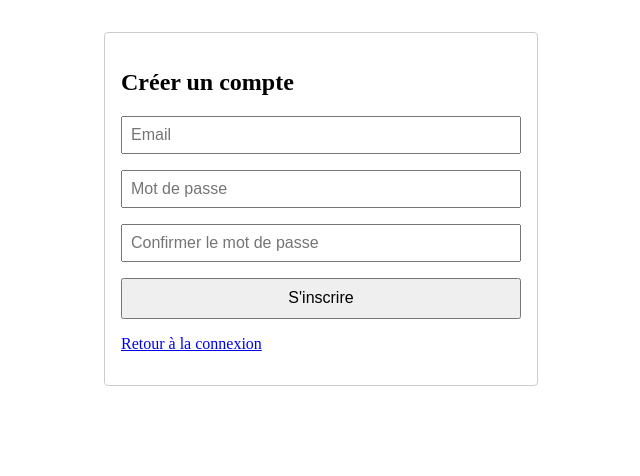
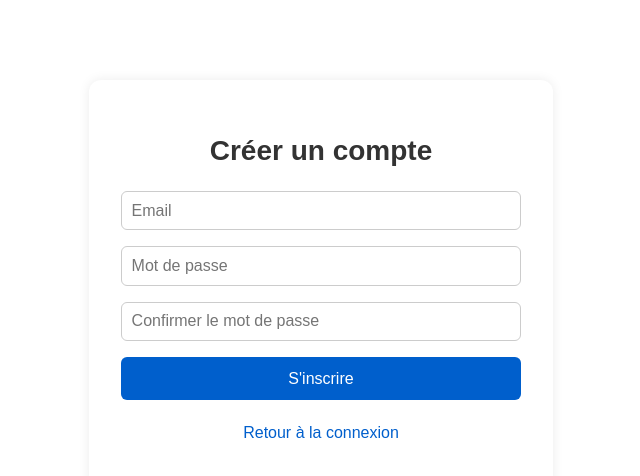
Before and after one commit to Quentin384/FRONTEND-GROUPSMAKER, an Angular app: page /register in a window 1280 px wide. Shown: the top 476 px of the page, without its empty margins (319-959 px from the left). Built offline with nearby package versions, Linux system fonts and the light colour scheme.

Commit message:
New logging and register style

```diff
--- a/src/app/pages/register/register.component.scss
+++ b/src/app/pages/register/register.component.scss
@@ -1,29 +1,88 @@
 .register {
   max-width: 400px;
-  margin: 2rem auto;
-  padding: 1rem;
-  border: 1px solid #ccc;
-  border-radius: 4px;
+  margin: 80px auto;
+  padding: 2rem;
+  border-radius: 12px;
+  background-color: #ffffff;
+  box-shadow: 0 0 12px rgba(0, 0, 0, 0.08);
+  font-family: Arial, sans-serif;
+
+  h2 {
+    text-align: center;
+    margin-bottom: 1.5rem;
+    font-size: 1.75rem;
+    color: #333;
   }
+
   .form {
     display: flex;
     flex-direction: column;
     gap: 1rem;
+
+    input {
+      padding: 0.6rem;
+      border: 1px solid #ccc;
+      border-radius: 6px;
+      font-size: 1rem;
+      transition: border 0.2s ease-in-out;
+
+      &:focus {
+        outline: none;
+        border-color: #005fcc;
+        box-shadow: 0 0 0 2px rgba(0, 95, 204, 0.15);
       }
-input {
-  padding: 0.5rem;
-  font-size: 1rem;
     }
+
     button {
-  padding: 0.6rem;
+      padding: 0.8rem;
+      background-color: #005fcc;
+      color: white;
+      border: none;
+      border-radius: 6px;
       font-size: 1rem;
       cursor: pointer;
+      transition: background-color 0.2s ease-in-out;
+
+      &:hover {
+        background-color: #0048a5;
       }
-button:disabled {
-  opacity: 0.5;
-  cursor: not-allowed;
     }
+  }
+
   .error {
-  color: red;
-  margin-top: 0.5rem;
+    margin-top: 1rem;
+    color: #d00000;
+    text-align: center;
+    font-size: 0.9rem;
   }
+
+  p {
+    margin-top: 1.5rem;
+    text-align: center;
+
+    a {
+      color: #005fcc;
+      text-decoration: none;
+
+      &:hover {
+        text-decoration: underline;
+      }
+    }
+  }
+
+  @media (max-width: 500px) {
+  .register {
+    padding: 1.2rem;
+
+    h2 {
+      font-size: 1.5rem;
+    }
+
+    .form input,
+    .form button {
+      font-size: 0.95rem;
+    }
+  }
+}
+
+}
```
Lines whose indentation alone changed are shown as unchanged.
